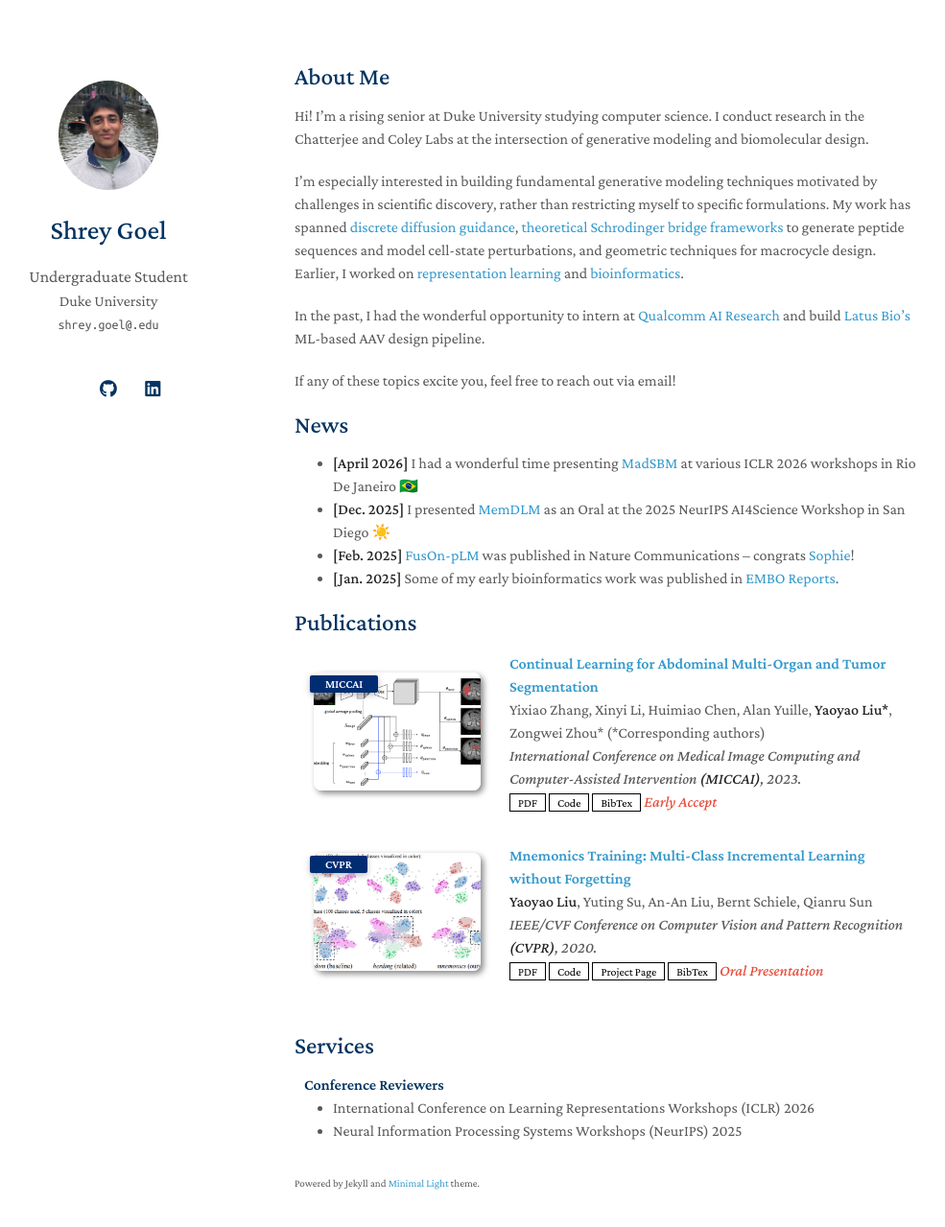
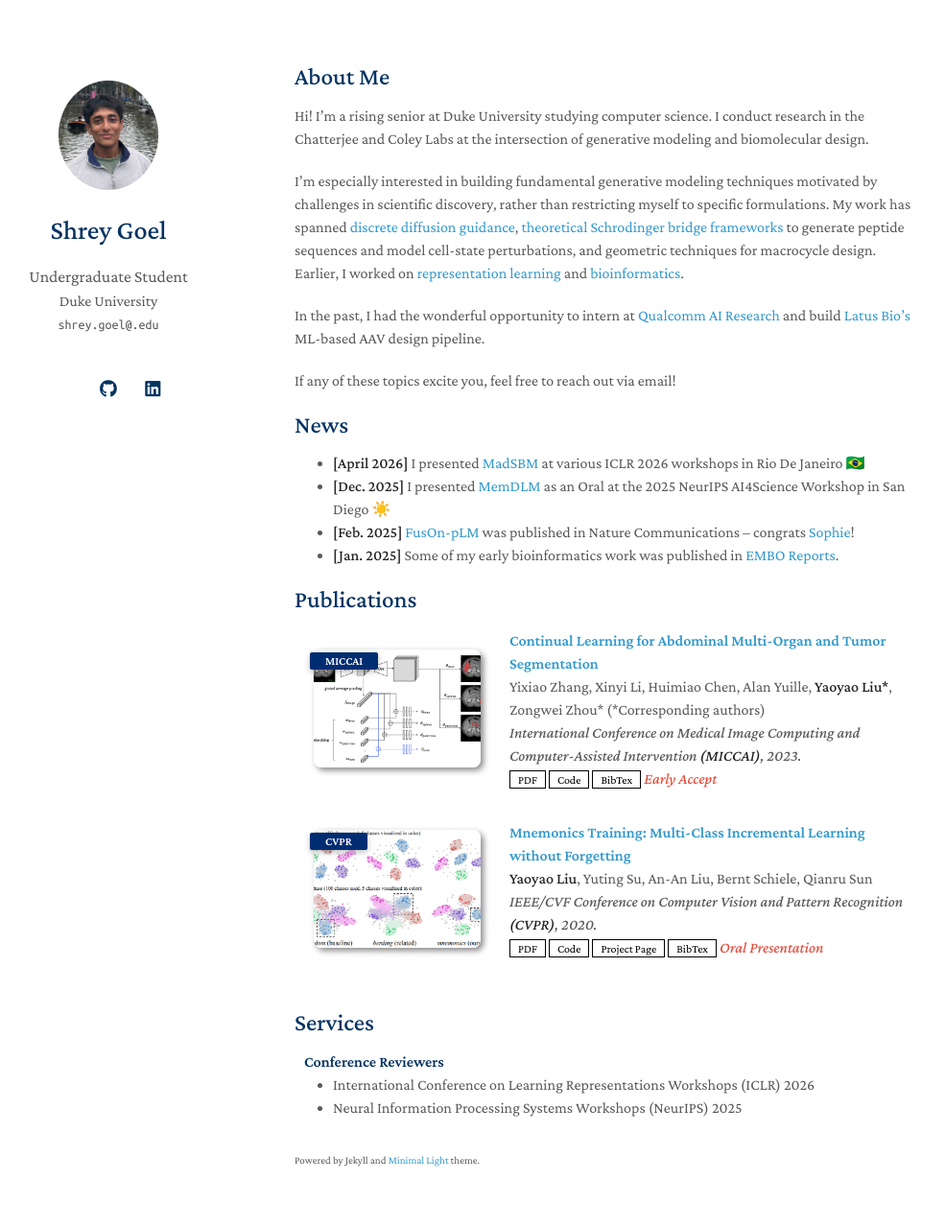
Before and after one commit to shreygoel09/shreygoel09.github.io, a Jekyll site: the page built from index.md, in a window 1280 px wide and 1314 px high. Shown: the top 1279 px of the window at 96% size, without its empty margins (163-1148 px from the left). Built offline with Jekyll 4.4.1, drawn with Linux system fonts in a browser that asks for light colours; a style sheet for code colours, icons or effects is not loaded; our own code applies the rules of GitHub Pages for plain Markdown files.

Commit message:
Update index.md

```diff
--- a/index.md
+++ b/index.md
@@ -14,7 +14,7 @@ If any of these topics excite you, feel free to reach out via email!
 
 
 ## News
-- **[April 2026]** I had a wonderful time presenting [MadSBM](https://openreview.net/forum?id=94KB26ww3D) at various ICLR 2026 workshops in Rio De Janeiro 🇧🇷
+- **[April 2026]** I presented [MadSBM](https://openreview.net/forum?id=94KB26ww3D) at various ICLR 2026 workshops in Rio De Janeiro 🇧🇷
 - **[Dec. 2025]** I presented [MemDLM](https://arxiv.org/abs/2410.16735) as an Oral at the 2025 NeurIPS AI4Science Workshop in San Diego ☀️
 - **[Feb. 2025]** [FusOn-pLM](https://www.nature.com/articles/s41467-025-56745-6) was published in Nature Communications – congrats [Sophie](https://www.linkedin.com/in/sophia-vincoff-185192146/)!
 - **[Jan. 2025]** Some of my early bioinformatics work was published in [EMBO Reports](https://link.springer.com/article/10.1038/s44319-025-00371-2).
```
